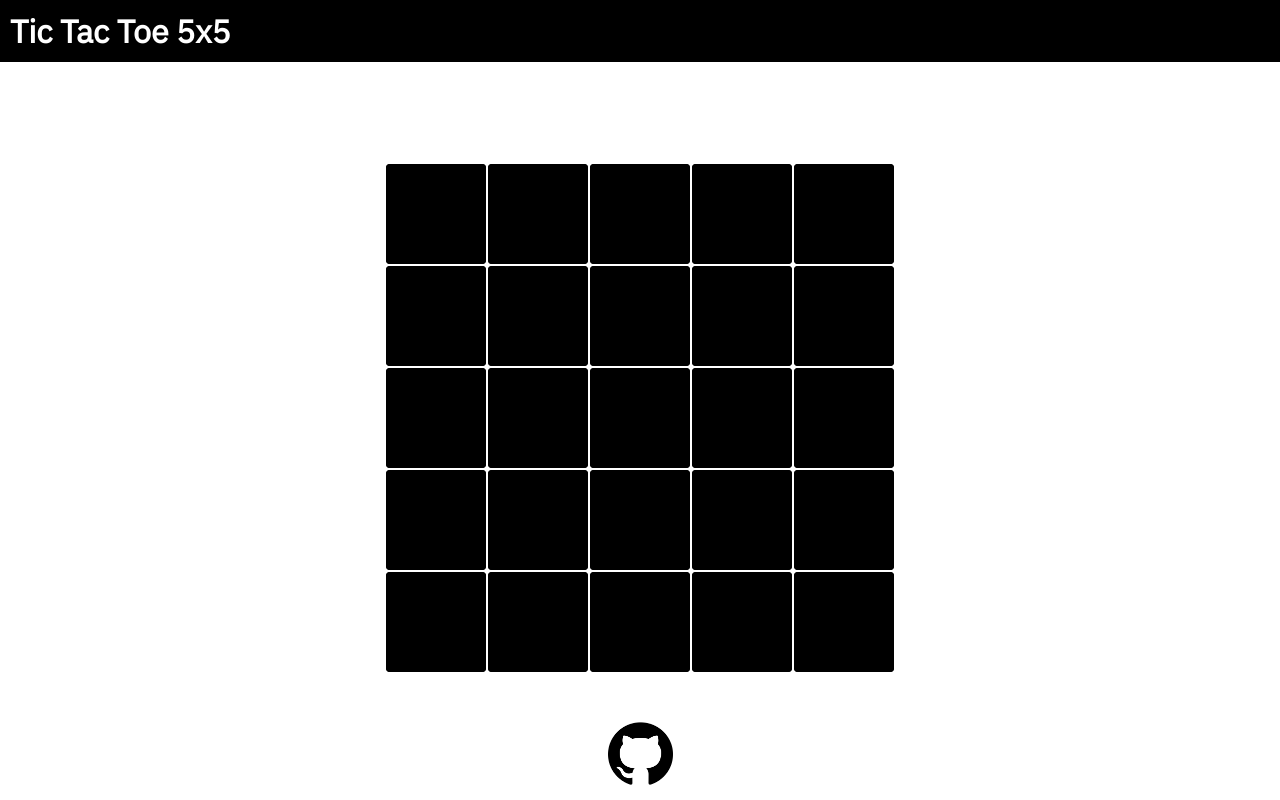
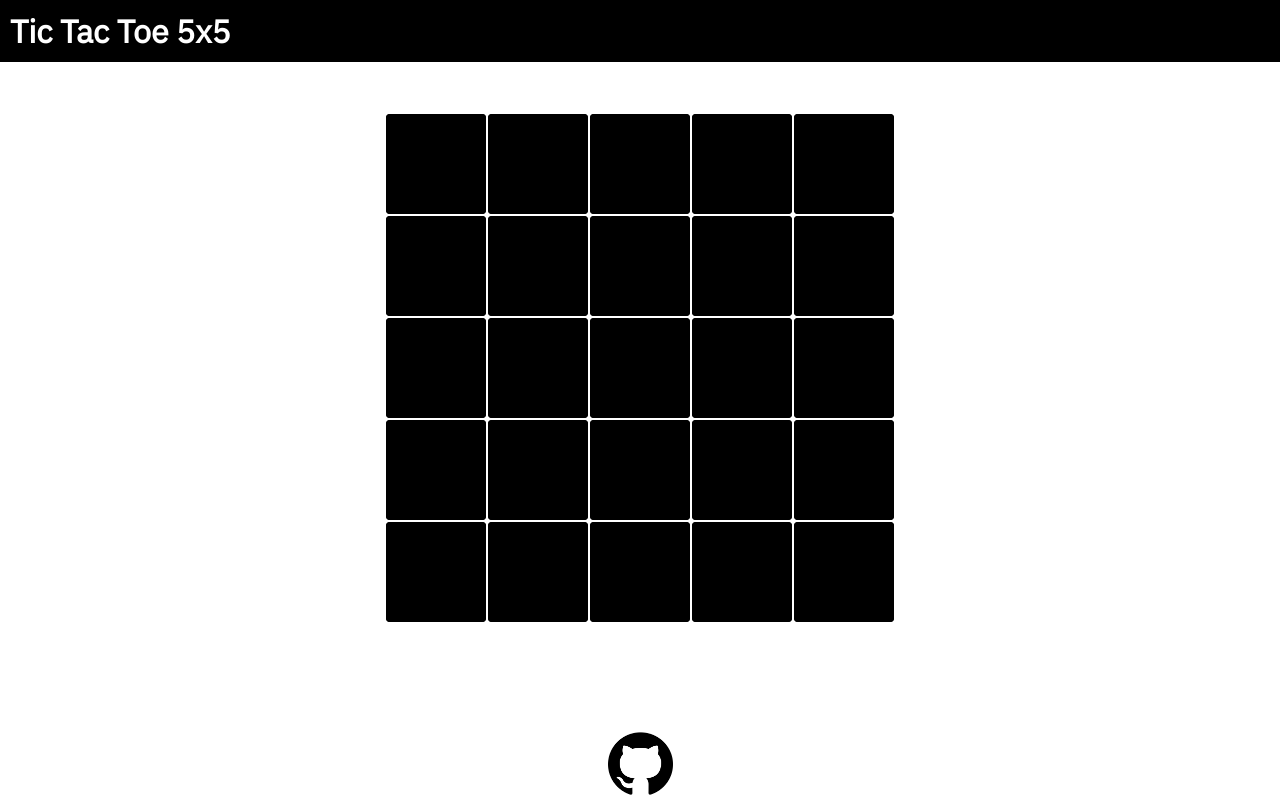
Before and after one commit to ww-side/tic-tac-toe-5x5, a plain HTML site: page index.html in a window 1280 px wide. Drawn offline with Linux system fonts and the light colour scheme.

Commit message:
removed unused class and fixed styles

```diff
--- a/index.html
+++ b/index.html
@@ -12,7 +12,7 @@
     <h1 class="title">Tic Tac Toe 5x5</h1>
   </header>
   <main class="main">
-    <div id="board" class="d-grid gap-2 justify-content-center align-content-center"></div>
+    <div id="board"></div>
   </main>
   <footer class="footer">
     <a href="https://github.com/ww-side" target="_blank">
--- a/src/styles/style.css
+++ b/src/styles/style.css
@@ -30,8 +30,7 @@ html, body {
 }
 
 .main {
-  /*margin: 50px 0;*/
-  margin-top: 100px;
+  margin: 50px 0;
   flex: 1;
 }
 
@@ -67,7 +66,7 @@ html, body {
 .footer {
   display: flex;
   justify-content: center;
-  margin-bottom: 10px;
+  /*margin-bottom: 10px;*/
 }
 
 .icon {
```
